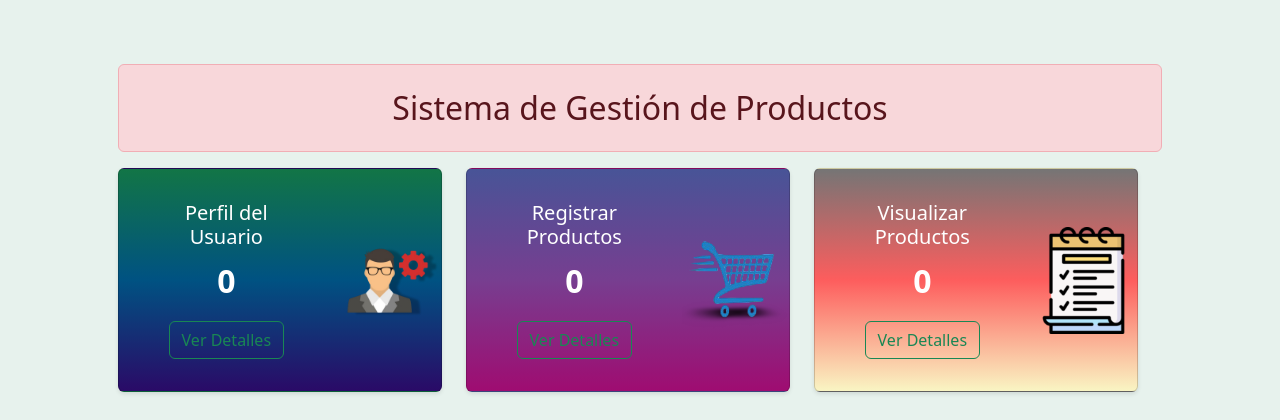
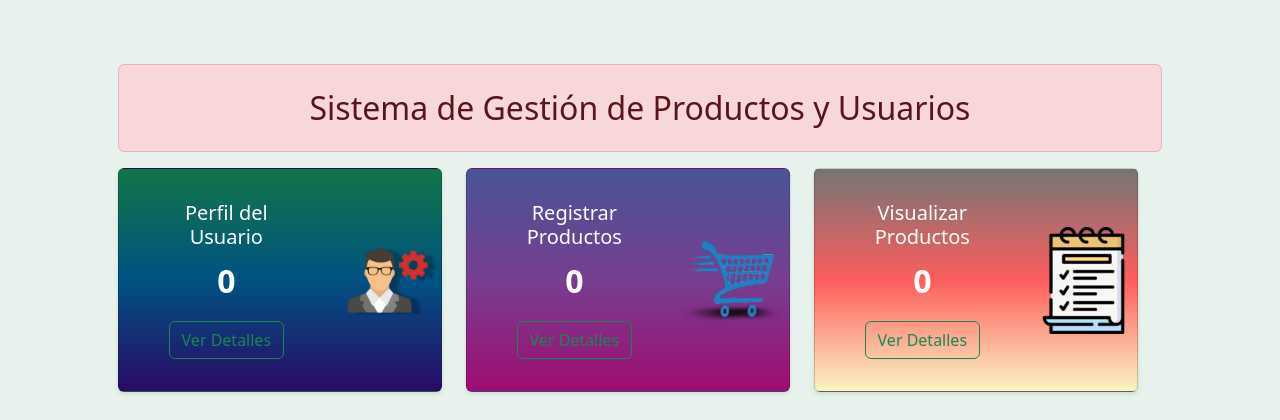
Before and after one commit to Randy256/ProyectoPythonF, a Flask app: page /admin in a window 1280 px wide. Shown: the part 56-476 px from the top of the page. Run offline with Flask 3, Linux system fonts and the light colour scheme; data that the repository does not hold is empty; some libraries are stand-ins or nearby versions.

Commit message:
Actualizar los encabezados de las páginas de administrador y lista de usuarios
Se modificó el encabezado de la página de administración para incluir "Usuarios" y se actualizó el encabezado de la página de la lista de usuarios para mostrar el número total de usuarios.

```diff
--- a/templates/admin.html
+++ b/templates/admin.html
@@ -47,7 +47,7 @@ endblock %} {% block body %}
 </script>
 <div class="container p-5 mt-3">
   <h2 class="text-center alert alert-danger py-4">
-    Sistema de Gestión de Productos
+    Sistema de Gestión de Productos y Usuarios
   </h2>
   <div class="row">
     <div class="row text-center">
--- a/templates/listar.html
+++ b/templates/listar.html
@@ -98,7 +98,7 @@
         </div>
     </div>
 
-    <h1 class="text-center">Lista de Usuarios</h1>
+    <h1 class="text-center">Lista de Usuarios (Total: {{ usuarios | length }})</h1>
 
     {% if usuarios %}
     <!-- Tabla de Usuarios -->
```
